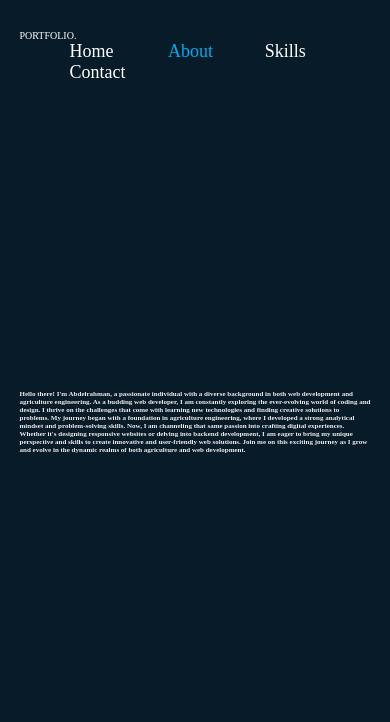
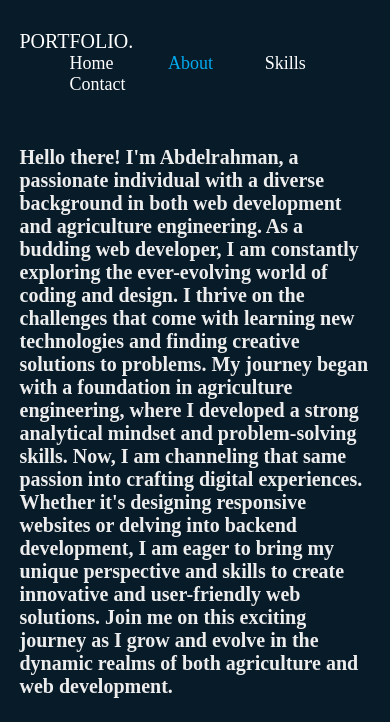
Before and after one commit to Abdelrahman2772/PORTFOLIO, a plain HTML site: page about.html in a window 390 px wide. Shown: the top 722 px of the page. Drawn offline with nearby package versions, Linux system fonts and the light colour scheme.

Commit message:
Update style.css

```diff
--- a/style.css
+++ b/style.css
@@ -157,15 +157,15 @@ img{
 }
 @media (max-width:500px){
   .logo{
-    font-size: 10px;
+    font-size: 20px;
   }
   .links{
     font-size: 7px;
 }
   .co{
-    font-size: 15px;
+    font-size: 17px;
   }
   .fo{
-    font-size: 7px;
+    font-size: 20px;
   }
 }
```
